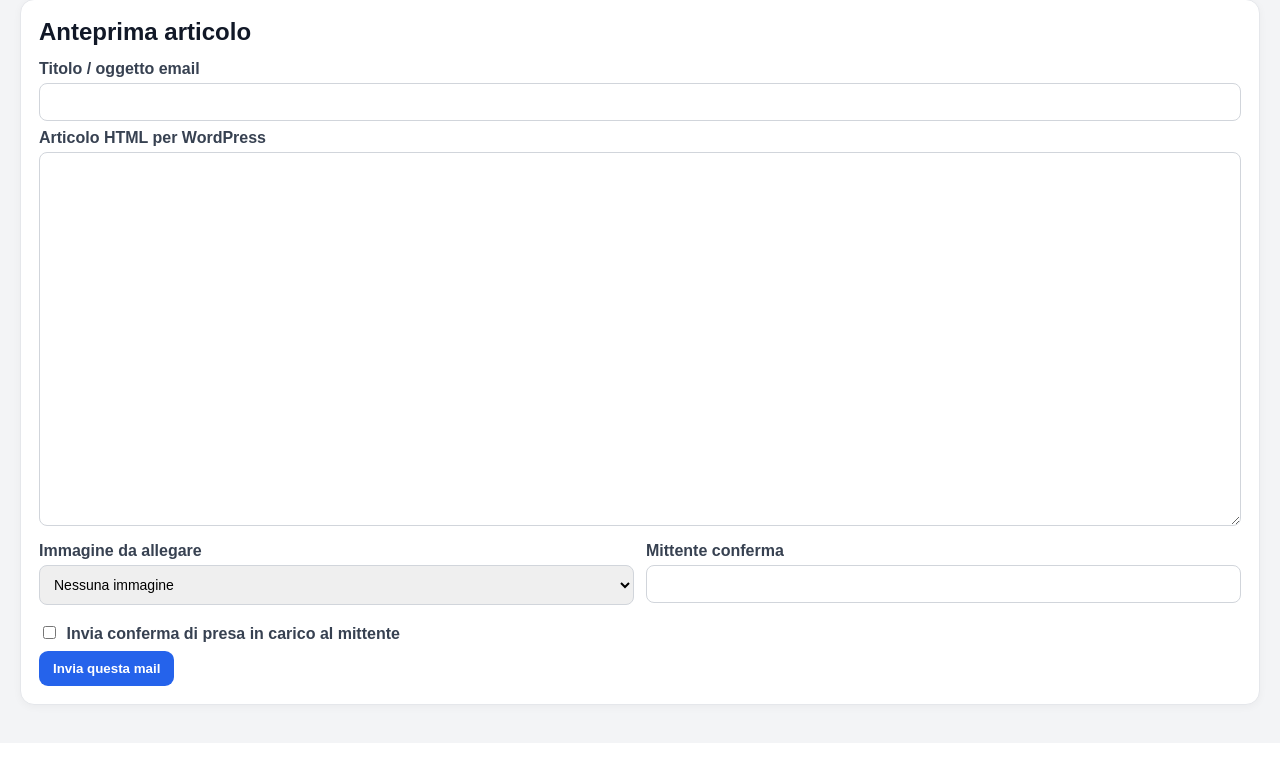
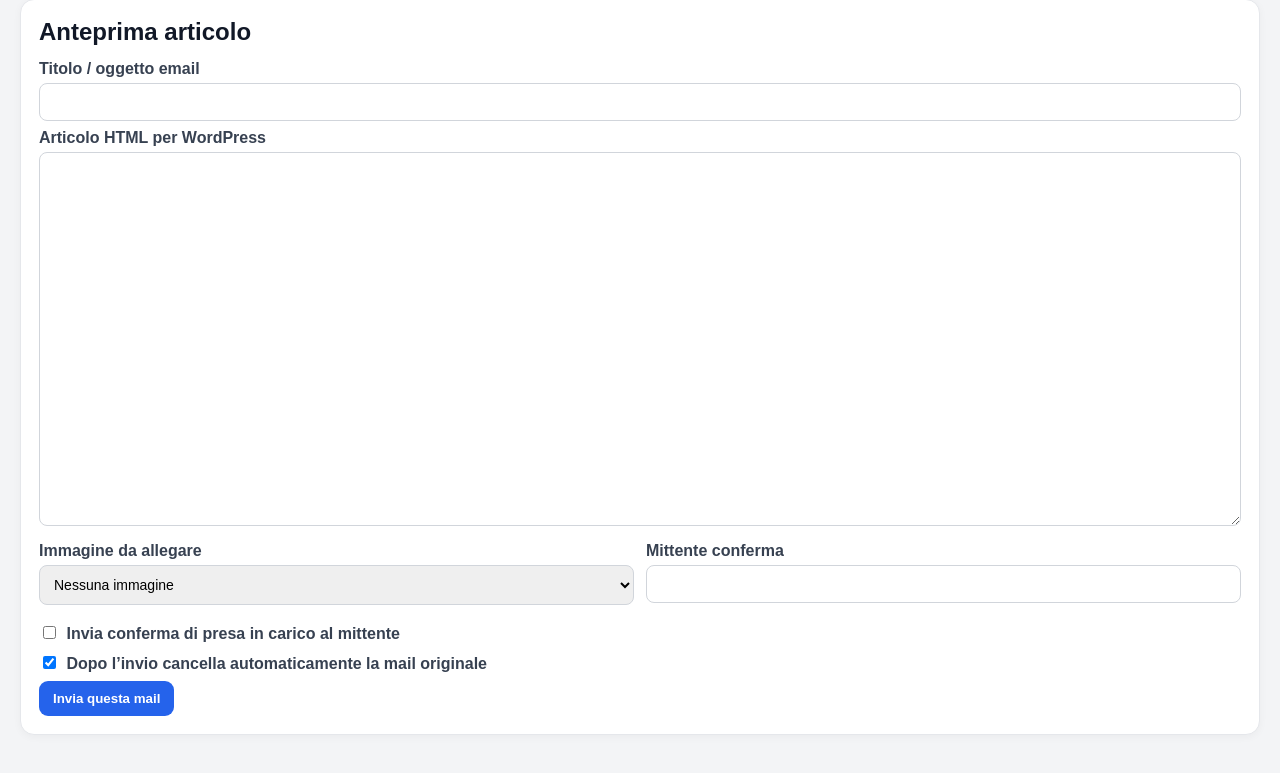
Before and after one commit to Niki206cc/chatgpt, a Flask app: template templates/preview.html in a window 1280 px wide. Shown: the part 107-880 px from the top of the page. Before the commit the page ends 820 px from the top, so only its background shows below. Run offline with Flask 3, Linux system fonts and the light colour scheme; the template is opened without the code that fills it, so the values that code supplies are empty; parts of the project's set-up code (start-up, migrations or seed data) failed here and were passed over; some libraries are stand-ins or nearby versions.

Commit message:
Aggiungi opzione cancellazione automatica mail dopo invio

```diff
--- a/templates/preview.html
+++ b/templates/preview.html
@@ -40,6 +40,11 @@
     Invia conferma di presa in carico al mittente
   </label>
 
+  <label class="check">
+    <input type="checkbox" name="delete_after_send" checked>
+    Dopo l’invio cancella automaticamente la mail originale
+  </label>
+
   <button class="btn primary" type="submit">Invia questa mail</button>
 </form>
 {% endblock %}
```
